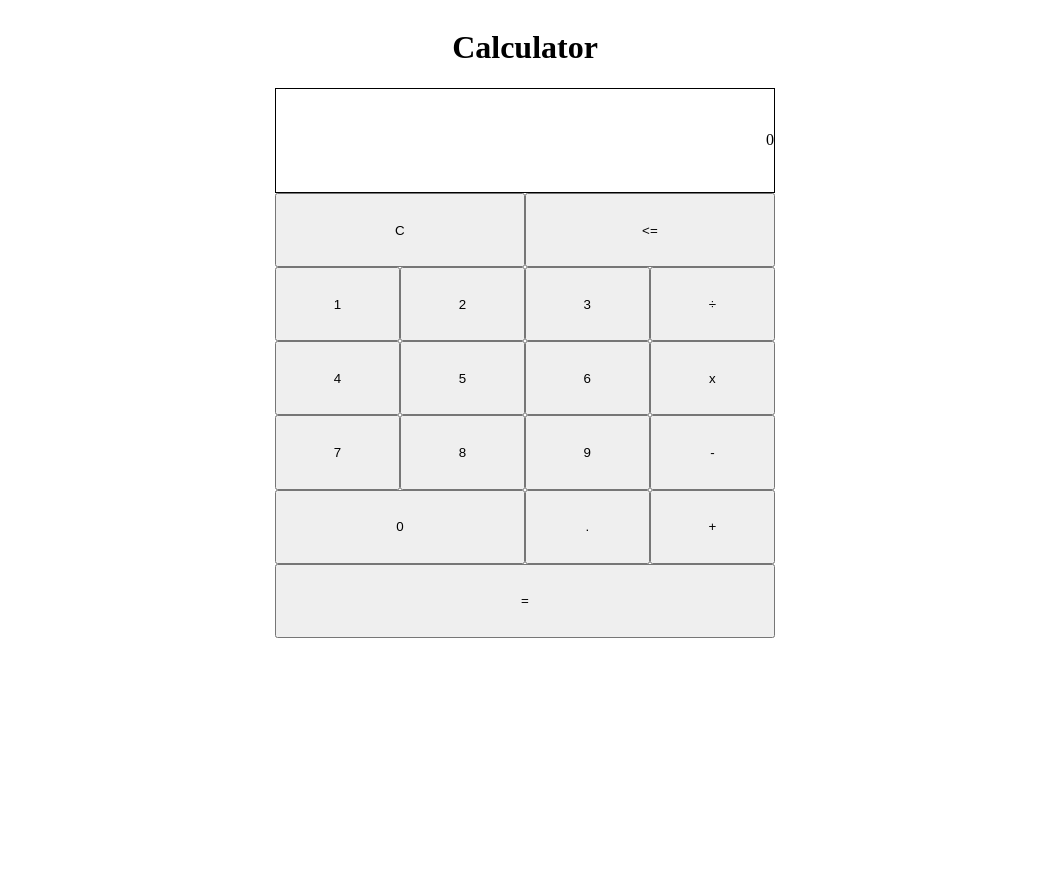
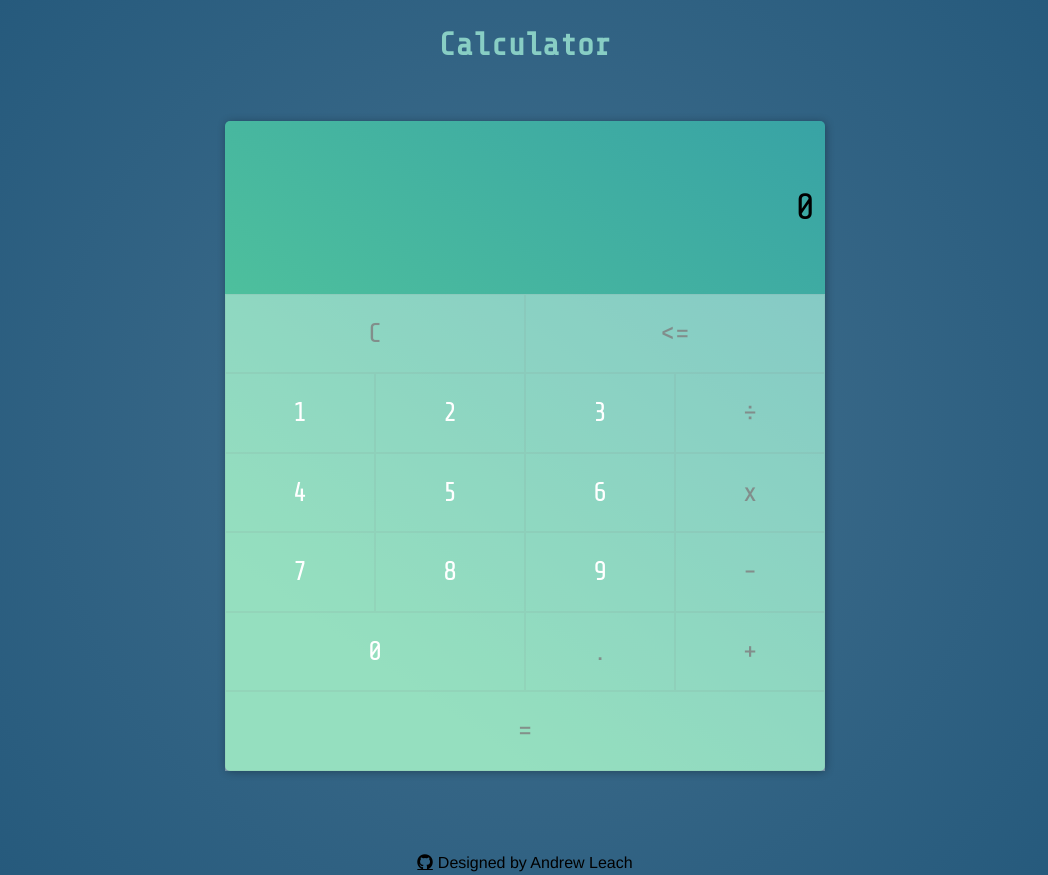
Before and after one commit to AndrewLeach94/calculator, a plain HTML site: page index.html in a window 1280 px wide. Shown: the whole page, without its empty margins (115-1163 px from the left). Before the commit the page ends 800 px from the top, so only its background shows below. Drawn offline with nearby package versions, Linux system fonts and the light colour scheme.

Commit message:
finished UI design

```diff
--- a/index.html
+++ b/index.html
@@ -4,6 +4,9 @@
     <meta charset="UTF-8">
     <meta name="viewport" content="width=device-width, initial-scale=1.0">
     <title>Calculator</title>
+    <script src="https://kit.fontawesome.com/19a9b1b335.js" crossorigin="anonymous"></script>
+    <link href="https://fonts.googleapis.com/css2?family=Share+Tech+Mono&display=swap" rel="stylesheet">
+    <link rel="stylesheet" href="styles/normalize.css">
     <link rel="stylesheet" href="styles/styles.css">
 </head>
 <body>
@@ -36,7 +39,9 @@
 
         </div>
     </main>
-    <footer> </footer>
+    <footer>
+        <h6><a href=https://github.com/AndrewLeach94 <i class="fab fa-github"></i></a>Designed by Andrew Leach</h6>
+    </footer>
     <script src="scripts/scripts.js"></script>
 </body>
 </html>
--- a/scripts/scripts.js
+++ b/scripts/scripts.js
@@ -93,6 +93,11 @@ function hardReset() {
     subtractionActive = false;
     multiplicationActive = false;
     divisionActive = false;
+
+    additionKey.removeAttribute("style");
+    divisionKey.removeAttribute("style");
+    multiplicationKey.removeAttribute("style");
+    subtractionKey.removeAttribute("style");
 }
 
 
@@ -357,6 +362,12 @@ additionKey.addEventListener("click", () => {
     subtractionActive = false;
     multiplicationActive = false;
     divisionActive = false;
+
+    // Change color
+    additionKey.style.backgroundColor = "#C7F9CC";
+    subtractionKey.removeAttribute("style");
+    multiplicationKey.removeAttribute("style");
+    divisionKey.removeAttribute("style");
 })
 
 const subtractionKey = document.querySelector("#minus");
@@ -410,6 +421,13 @@ subtractionKey.addEventListener("click", () => {
     additionActive = false;
     multiplicationActive = false;
     divisionActive = false;
+
+    // change color
+    additionKey.removeAttribute("style");
+    subtractionKey.style.backgroundColor = "#C7F9CC";
+    multiplicationKey.removeAttribute("style");
+    divisionKey.removeAttribute("style");
+
 })
 
 const multiplicationKey = document.querySelector("#multiply");
@@ -463,6 +481,12 @@ multiplicationKey.addEventListener("click", () => {
     additionActive = false;
     subtractionnActive = false;
     divisionActive = false;
+
+    additionKey.removeAttribute("style");
+    multiplicationKey.style.backgroundColor = "#C7F9CC";
+    subtractionKey.removeAttribute("style");
+    divisionKey.removeAttribute("style");
+
 })
 
 const divisionKey = document.querySelector("#divide");
@@ -514,12 +538,15 @@ divisionKey.addEventListener("click", () => {
     divisionActive = true;
 
     additionActive = false;
-    subtractionnActive = false;
+    subtractionActive = false;
     multiplicationActive = false;
+
+    additionKey.removeAttribute("style");
+    divisionKey.style.backgroundColor = "#C7F9CC";
+    multiplicationKey.removeAttribute("style");
+    subtractionKey.removeAttribute("style");
+
 })
-
-
-
 
 
 const equalsKey = document.querySelector("#equals");
@@ -560,9 +587,10 @@ equalsKey.addEventListener("click", () => {
             if (answer != "") {currentValueDisplay = answer; updateDisplay();}
 
             // display play a message if user tried divided by zero and force a reset
-            if (answer == "") {currentValueDisplay = "Divide by zero error"; displayText.textContent = currentValueDisplay; hardReset();}
+            if (answer == "" || isNaN(answer) === true) {currentValueDisplay = "Divide by zero error"; displayText.textContent = currentValueDisplay; hardReset();}
     }
-        resetAllValues();
+
+        hardReset();
         divisionActive = false;
 }
 } )
--- a/styles/styles.css
+++ b/styles/styles.css
@@ -1,7 +1,45 @@
+html {
+    line-height: 1.5;
+    font-size: 16px;
+}
+
+
+body {
+    background: rgb(67,112,142);
+    background: radial-gradient(circle, rgba(67,112,142,1) 0%, rgba(34,87,122,1) 100%);
+}
+
 header {
     display: flex;
+    flex-flow: column nowrap;
     align-items: center;
-    justify-content: center;
+    font-family: 'Share Tech Mono', monospace;
+    font-weight: 400;
+    margin-bottom: 30px;
+}
+
+h1 {
+	font-size: 2em;
+	margin: 0.67em 0;
+	color: #88cec4;
+}
+
+
+p {
+    font-family: 'Share Tech Mono', monospace;
+    font-size: 2.3rem;
+}
+
+h6 {
+    font-size: 1rem;
+    margin: 0;
+    font-family: Helvetica, sans-serif;
+    font-weight: 400;
+}
+
+.fab {
+    margin-right: 5px;
+    color: black;
 }
 
 main {
@@ -11,25 +49,39 @@ main {
     justify-content: center;
 }
 
+#calc_container {
+    background: rgb(56,163,165);
+    background: linear-gradient(215deg, rgba(56,163,165,1) 0%, rgba(87,204,153,1) 80%);
+    border-radius: 5px;
+    box-shadow: 1px 1px 8px #0000004f;
+}
+
 #display {
-    border: 1px solid black;
     text-align: right;
     text-align: right;
     grid-column: 1 / 5;
     display: flex;
     align-items: center;
     flex-direction: row-reverse;
+    padding-right: 10px;
 }
 
 #calc_container {
     display: grid;
-    width: 500px;
-    height: 550px;
+    width: 600px;
+    height: 650px;
 }
 
 button {
-    /* width: 75px;
-    height: 50px; */
+    background: #ffffff5e;
+    border: 1px solid #8080801a;
+    font-family: 'Share Tech Mono', monospace;
+    font-size: 1.7rem;
+    color: white;
+}
+
+.calc_operator {
+    color: #808080d4;
 }
 
 /* Specific Calculator Buttons */
@@ -77,3 +129,11 @@ button {
     grid-row: 2;
     grid-column: 3 / 5;
 }
+
+footer {
+    display: flex;
+    flex-flow: column nowrap;
+    justify-content: center;
+    align-items: center;
+    margin-top: 80px;
+}
```
